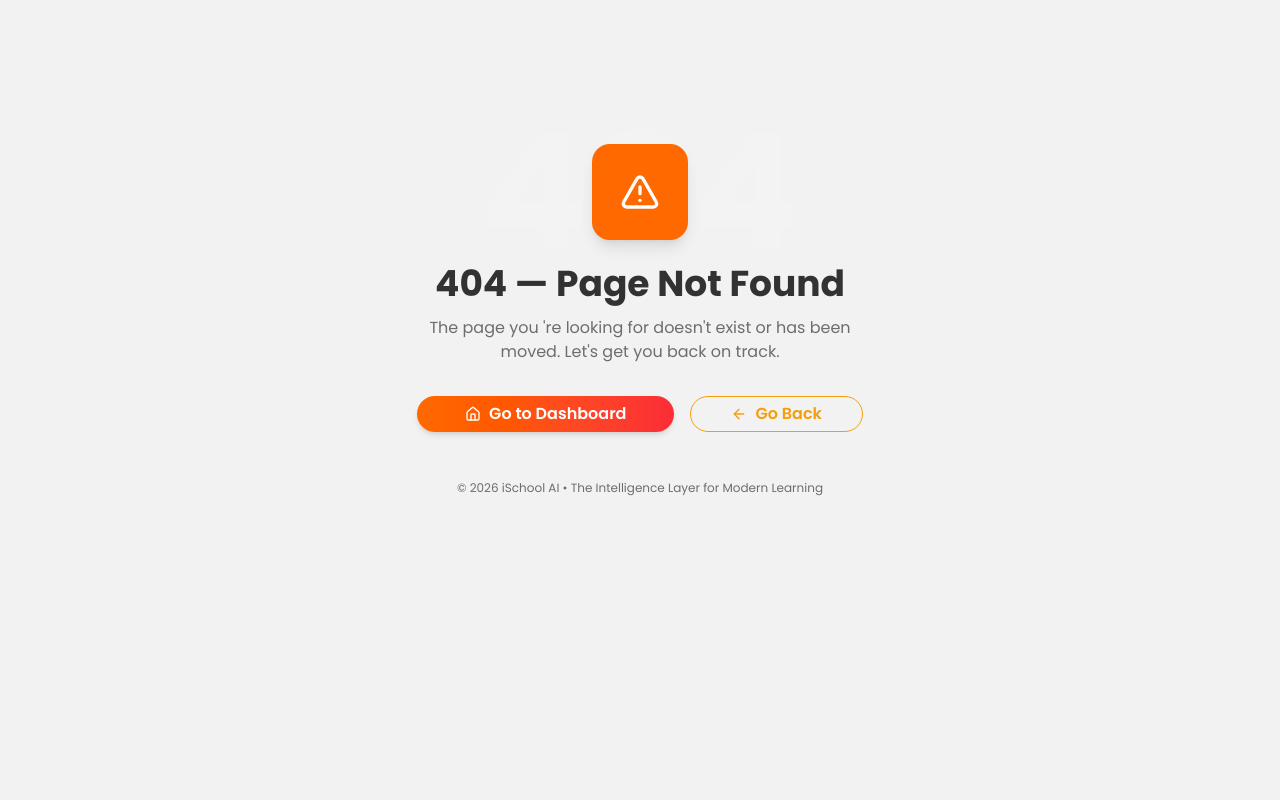
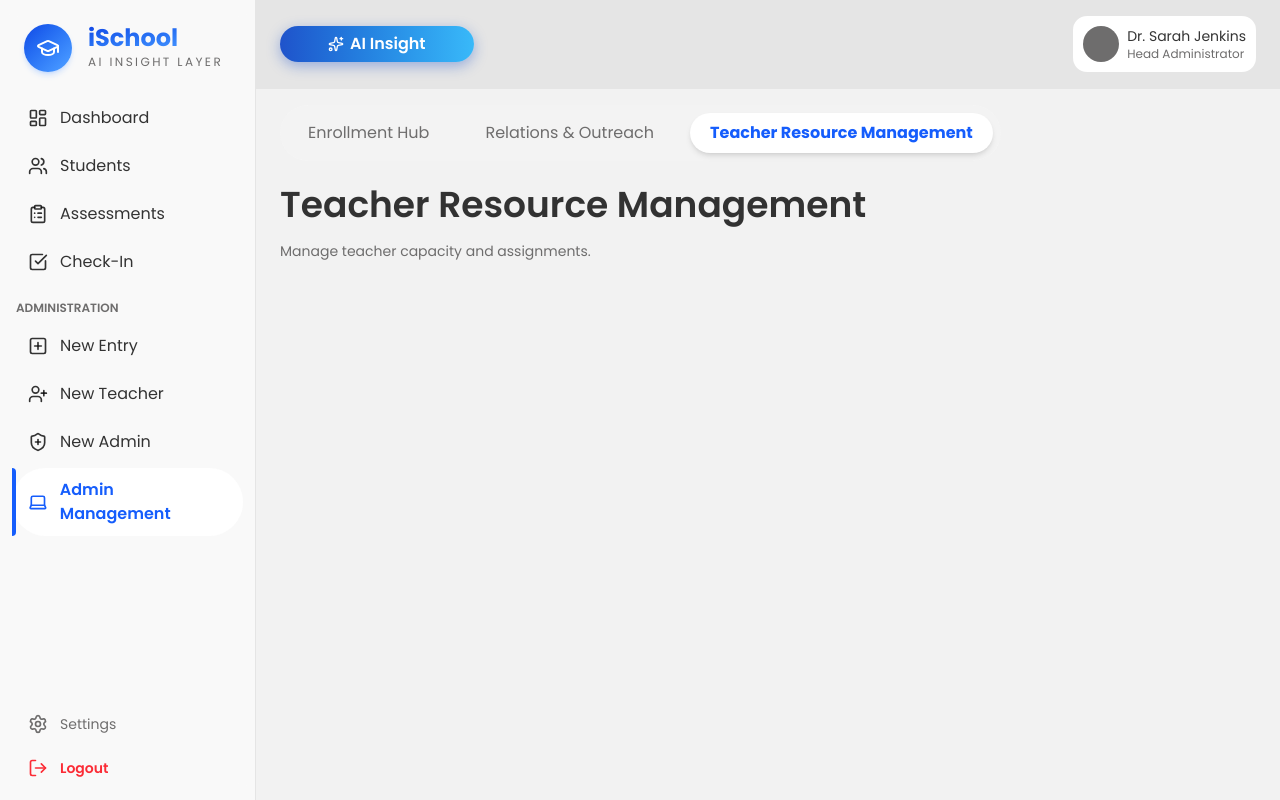
Before and after one commit to nicknasakt7/iSchool-Frontend, a Next.js app: page /admin-managements/teachers in a window 1280 px wide. Before the commit this address had no page. Built offline with nearby package versions, Linux system fonts and the light colour scheme.

Commit message:
feat(admin-management):Add enrollments page , relations page and teachers page

```diff
--- /dev/null
+++ b/src/app/(management)/admin-managements/enrollments/page.tsx
@@ -0,0 +1,14 @@
+'use client';
+
+export default function EnrollmentPage() {
+  return (
+    <div>
+      <h2 className="text-4xl font-semibold mb-4">Enrollment Hub</h2>
+
+      {/* ใส่ SummaryCards + Filters + Table ที่เราทำไว้ตรงนี้ */}
+      <p className="text-sm text-muted-foreground">
+        This is the main enrollment dashboard.
+      </p>
+    </div>
+  );
+}
--- a/src/app/(management)/admin-managements/layout.tsx
+++ b/src/app/(management)/admin-managements/layout.tsx
@@ -13,15 +13,15 @@ export default function Layout({
   const tabs = [
     {
       label: 'Enrollment Hub',
-      href: '/admin-management',
+      href: '/admin-managements/enrollments',
     },
     {
       label: 'Relations & Outreach',
-      href: '/admin-management/relations',
+      href: '/admin-managements/relations',
     },
     {
       label: 'Teacher Resource Management',
-      href: '/admin-management/teacher-resource',
+      href: '/admin-managements/teachers',
     },
   ];
 
@@ -36,12 +36,12 @@ export default function Layout({
             <Link key={tab.href} href={tab.href}>
               <div
                 className={`
-                  px-5 py-2 rounded-full text-sm font-medium
+                  px-5 py-2 rounded-full text-md
                   transition-all duration-200
                   ${
                     isActive
-                      ? 'bg-white shadow-sm'
-                      : 'text-muted-foreground hover:text-black'
+                      ? 'bg-card shadow-md font-bold text-primary'
+                      : 'text-muted-foreground hover:text-primary'
                   }
                 `}
               >
--- /dev/null
+++ b/src/app/(management)/admin-managements/relations/page.tsx
@@ -0,0 +1,13 @@
+'use client';
+
+export default function RelationsPage() {
+  return (
+    <div>
+      <h2 className="text-4xl font-semibold mb-4">Relations & Outreach</h2>
+
+      <p className="text-sm text-muted-foreground">
+        Manage communication with parents and prospects.
+      </p>
+    </div>
+  );
+}
--- /dev/null
+++ b/src/app/(management)/admin-managements/teachers/page.tsx
@@ -0,0 +1,15 @@
+'use client';
+
+export default function TeachersPage() {
+  return (
+    <div>
+      <h2 className="text-4xl font-semibold mb-4">
+        Teacher Resource Management
+      </h2>
+
+      <p className="text-sm text-muted-foreground">
+        Manage teacher capacity and assignments.
+      </p>
+    </div>
+  );
+}
```
